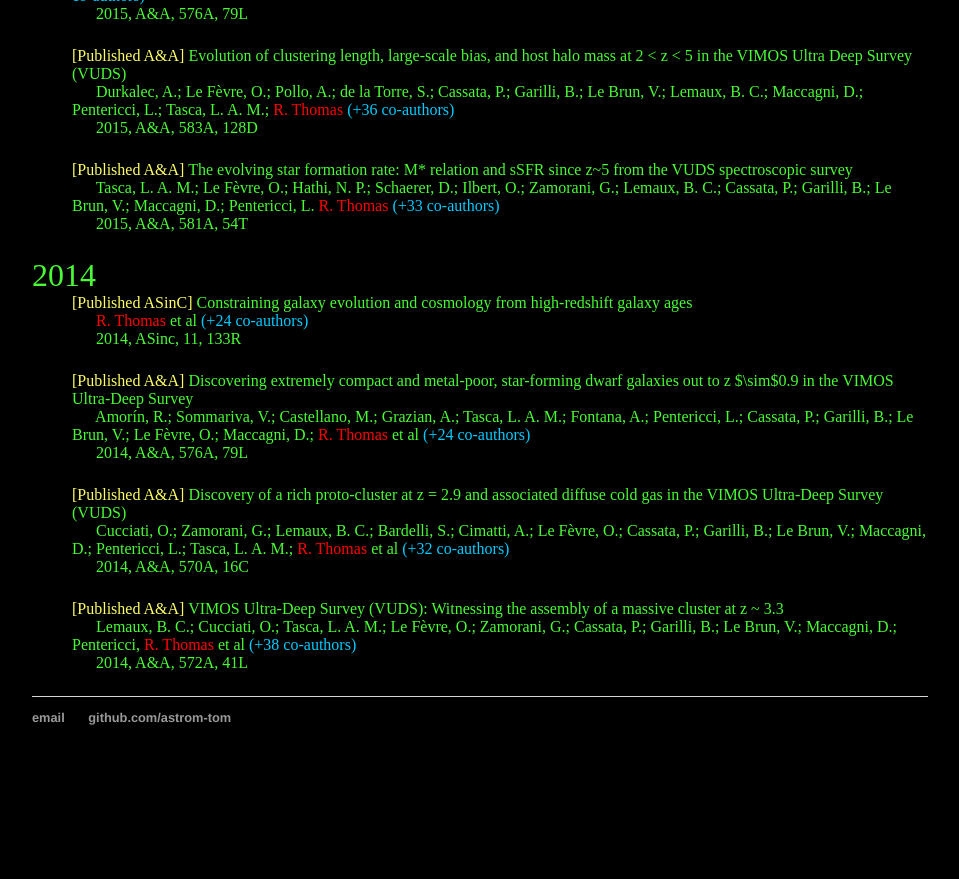
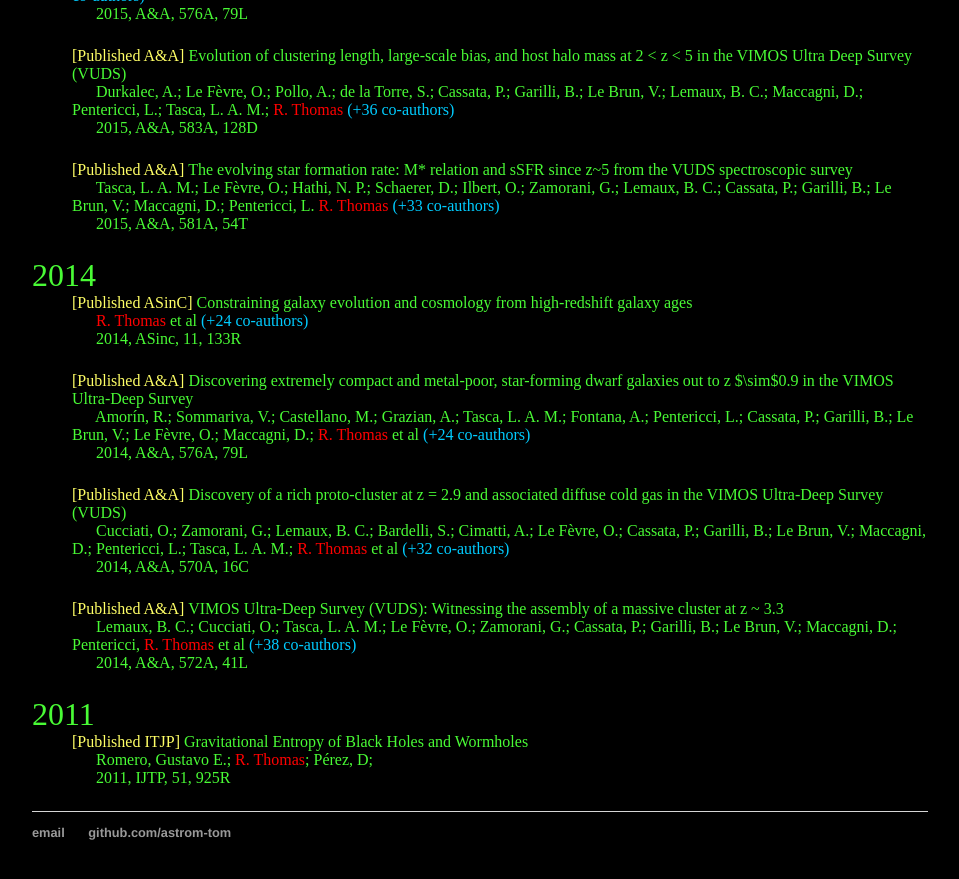
Before and after one commit to astrom-tom/astrom-tom.github.io, a Jekyll site: the page built from Papers/index.html, in a window 1280 px wide and 900 px high, scrolled down 2504 px. Shown: the top 879 px of the window, without its empty margins (160-1119 px from the left). Built offline with Jekyll 4.4.1, drawn with Linux system fonts in a browser that asks for light colours; before the commit the page ends 3289 px from its top, so only the background shows below that.

Commit message:
Update index.html

```diff
--- a/Papers/index.html
+++ b/Papers/index.html
@@ -195,4 +195,11 @@ div.a {  text-indent: 150px;}
      &nbsp;&nbsp;&nbsp;&nbsp;&nbsp;  2014, A&A, 572A, 41L </p>
      </dd>
 
+  <dt style="color:rgb(73, 251, 53);">   <font size="6">2011 </font> </dt>
+
+<dd> <span class='acc'>[Published  ITJP]</span> Gravitational Entropy of Black Holes and Wormholes <br>
+     &nbsp;&nbsp;&nbsp;&nbsp;&nbsp; Romero, Gustavo E.; <span class='me'>R. Thomas</span>; Pérez, D; <br>
+     &nbsp;&nbsp;&nbsp;&nbsp;&nbsp;  2011, IJTP, 51, 925R </p>
+     </dd>
+
 </dl>
```
